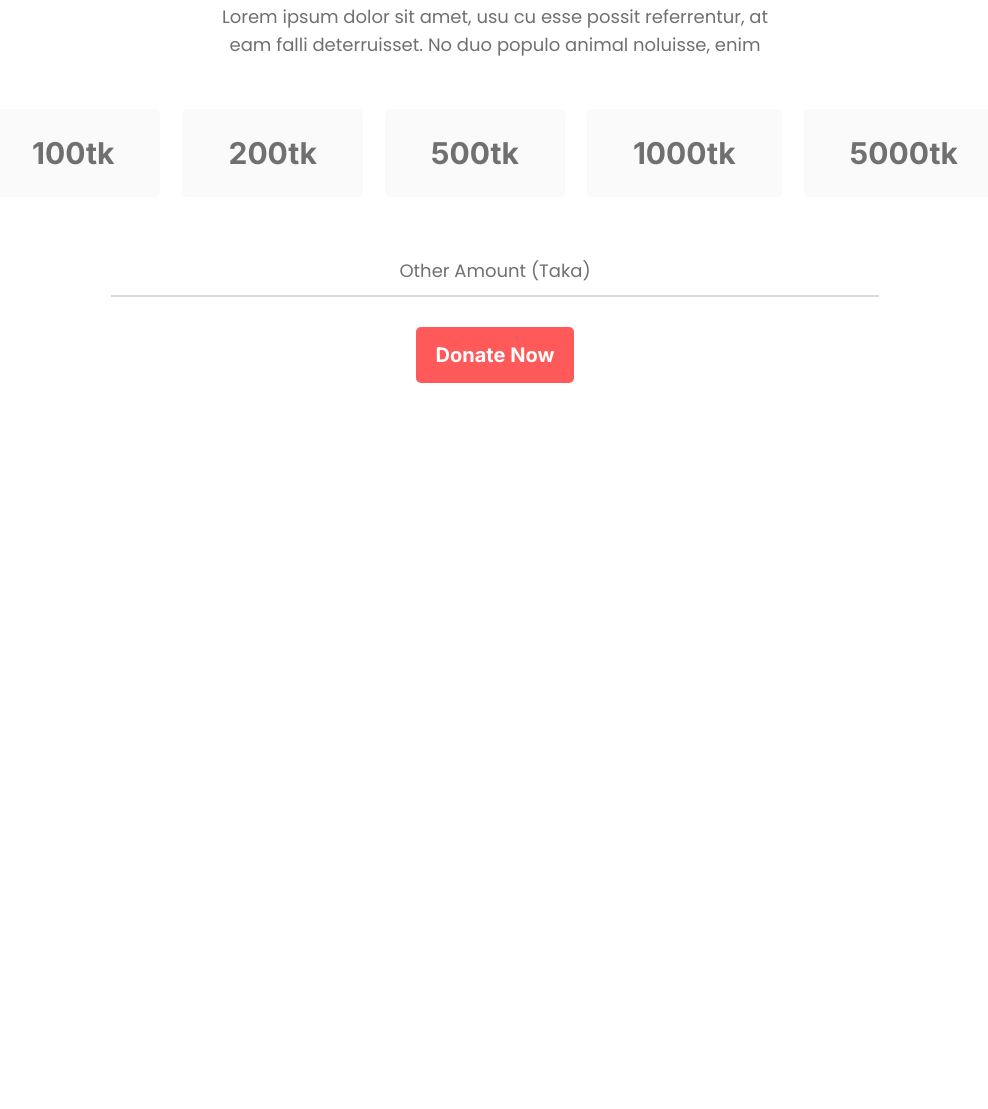
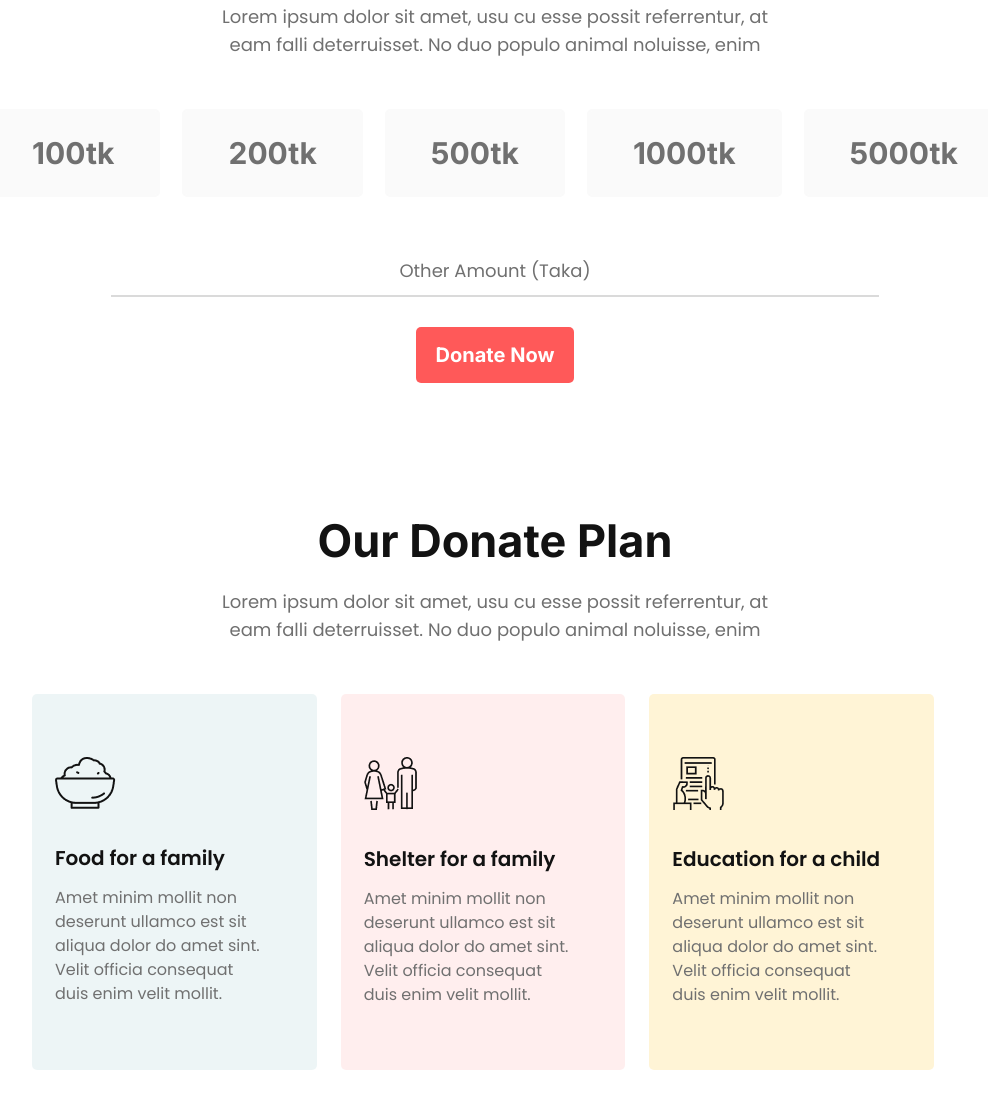
Before and after one commit to MdNazmulHaqueA/donate-today, a plain HTML site: page index.html in a window 1280 px wide. Shown: the part 871-1980 px from the top of the page, without its empty margins (145-1133 px from the left). Before the commit the page ends 1254 px from the top, so only its background shows below. Drawn offline with Linux system fonts and the light colour scheme.

Commit message:
added donate plans

```diff
--- a/index.html
+++ b/index.html
@@ -45,6 +45,39 @@
         <button class="btn-primary">Donate Now</button>
       </section>
       <!-- Donate plan styles -->
+      <section class="donate-plan">
+        <h2 class="section-title">Our Donate Plan</h2>
+        <p class="section-description">
+          Lorem ipsum dolor sit amet, usu cu esse possit referrentur, at eam
+          falli deterruisset. No duo populo animal noluisse, enim
+        </p>
+        <div class="plans">
+          <div class="plan-item">
+            <img src="./images/icons/food.png" alt="" />
+            <h6 class="plan-title">Food for a family</h6>
+            <p class="plan-description">
+              Amet minim mollit non deserunt ullamco est sit aliqua dolor do
+              amet sint. Velit officia consequat duis enim velit mollit.
+            </p>
+          </div>
+          <div class="plan-item bg-rose">
+            <img src="./images/icons/shelter.png" alt="" />
+            <h6 class="plan-title">Shelter for a family</h6>
+            <p class="plan-description">
+              Amet minim mollit non deserunt ullamco est sit aliqua dolor do
+              amet sint. Velit officia consequat duis enim velit mollit.
+            </p>
+          </div>
+          <div class="plan-item bg-yellow">
+            <img src="./images/icons/Frame-1.png" alt="" />
+            <h6 class="plan-title">Education for a child</h6>
+            <p class="plan-description">
+              Amet minim mollit non deserunt ullamco est sit aliqua dolor do
+              amet sint. Velit officia consequat duis enim velit mollit.
+            </p>
+          </div>
+        </div>
+      </section>
     </main>
   </body>
 </html>
--- a/styles/styles.css
+++ b/styles/styles.css
@@ -12,9 +12,6 @@ p {
   text-align: center;
 }
 
-.section-description {
-  width: 45%;
-}
 hr {
   width: 60%;
   border: 1px solid #dadada;
@@ -34,12 +31,8 @@ hr {
   margin-bottom: 20px;
 }
 
-.section-subtitle {
-  font-weight: 600;
-  font-size: 20px;
-  line-height: 24px;
-  color: #121212;
-  margin-bottom: 20px;
+.section-description {
+  width: 45%;
 }
 
 .btn-primary {
@@ -127,7 +120,46 @@ header .header-content {
 }
 
 /* donate plan styles */
+.donate-plan {
+  display: flex;
+  flex-direction: column;
+  align-items: center;
+}
 
+.plans {
+  display: flex;
+  justify-content: space-between;
+  margin: 50px 177px 130px 177px;
+}
+.plan-item {
+  background: rgba(79, 157, 166, 0.1);
+  border-radius: 5px;
+  padding: 63px 23px;
+  margin-right: 24px;
+}
+.plan-title {
+  font-weight: 600;
+  font-size: 20px;
+  line-height: 24px;
+  color: #121212;
+  margin-top: 30px;
+  margin-bottom: 16px;
+}
+.plan-description {
+  font-size: 16px;
+  line-height: 24px;
+  text-align: left;
+  font-weight: 400;
+  width: 90%;
+}
+
+.bg-rose {
+  background: rgba(255, 89, 89, 0.1);
+}
+
+.bg-yellow {
+  background-color: #fff4d6;
+}
 /*  */
 @media screen and (max-width: 1350px) {
   header > img {
```
